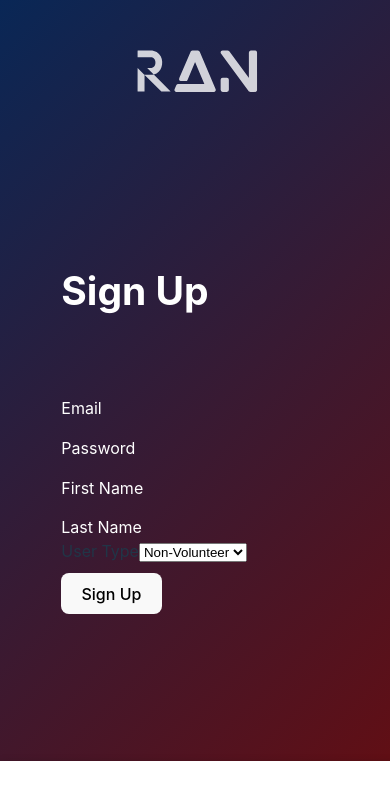
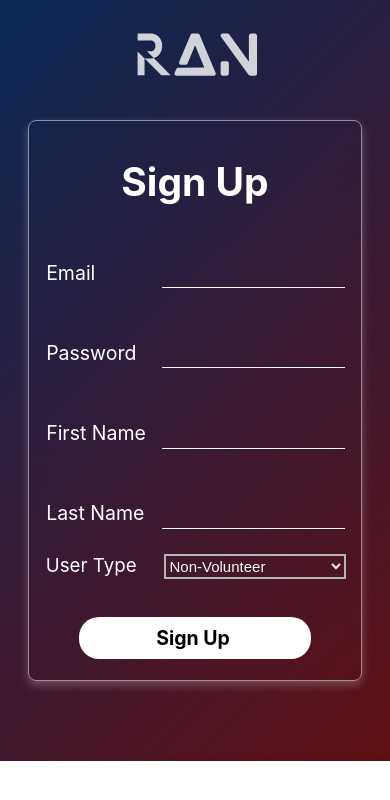
Before and after one commit to Abhinav352/MainProject_S8, a React (Vite) app in the folder main/: page /Sign in a window 390 px wide. Shown: the top 800 px of the page. Built offline with nearby package versions, Linux system fonts and the light colour scheme; no server answers; some icons are missing.

Commit message:
Sign up Mobile view Completed
minor issues in login page fixed

```diff
--- a/main/package.json
+++ b/main/package.json
@@ -4,7 +4,7 @@
   "version": "0.0.0",
   "type": "module",
   "scripts": {
-    "dev": "vite",
+    "dev": "vite --host",
     "build": "vite build",
     "lint": "eslint . --ext js,jsx --report-unused-disable-directives --max-warnings 0",
     "preview": "vite preview"
--- a/main/src/assets/Login.css
+++ b/main/src/assets/Login.css
@@ -178,7 +178,7 @@ body {
         width: 85vw;
         max-width: 400px;
         border-radius: 8px;
-        margin-bottom: 8vh;
+        margin-bottom: 5vh;
         text-align: center;
         border: 1px solid rgba(255, 255, 255, 0.5);
         box-shadow: 0px 4px 10px rgba(230, 224, 224, 0.3);
--- a/main/src/assets/Login.jsx
+++ b/main/src/assets/Login.jsx
@@ -43,6 +43,7 @@ const Login = () => {
     } catch (error) {
       setError('Error during login. Please try again.');
       console.error('Error during login:', error);
+      window.alert('Error during login. Please try again.');
     } finally {
       setLoading(false);
     }
@@ -69,7 +70,7 @@ const Login = () => {
       <label>Enter Your Password </label>
         <input type="password" value={userPassword} onChange={(e) => setPassword(e.target.value)} />
        </div>
-       <div>{error && <p style={{ color: 'red' }}>{error}</p>}</div>
+
 
       <div id='forget'>
         <label for="remember">
--- a/main/src/assets/NavBar.css
+++ b/main/src/assets/NavBar.css
@@ -1,9 +1,11 @@
 body{
+
    margin: 0;
    padding: 0;
 
 }
  .navbar {
+
     display:flex;
     justify-content: space-around;
     align-items: center;
@@ -106,7 +108,7 @@ body{
       width: 40%;
       opacity: 0.8;
       height: auto;
-      top: 5%;
+      top: 3%;
       left: 30%;
     }
     a{
--- a/main/src/assets/Signup.css
+++ b/main/src/assets/Signup.css
@@ -23,7 +23,7 @@ body {
       #field input {
 
         background: transparent;
-        border:none;
+        border: none;
         outline: none;
         color: #fff;
           }
@@ -54,9 +54,7 @@ body {
       padding: 2vh 2vh;
       margin-top: 1vh;
      }
-     #items{
-           padding-top: 0.2vh;
-     }
+
      #field {
         position:relative;
 
@@ -86,7 +84,6 @@ body {
       position: absolute;
       font-size: 1.2vw;
       color: white;
-      margin-top: -vh ;
       left:7%;
     }
     div #userTypeSelect{
@@ -139,40 +136,89 @@ body {
 /* Media query for smaller screens */
 @media screen and (max-width: 600px) {
 
-    .wrap {
+    #wrap {
 
         width: 85vw;
         max-width: 400px;
         border-radius: 8px;
-        margin-bottom: 8vh;
+        margin-bottom: 5vh;
         text-align: center;
         border: 1px solid rgba(255, 255, 255, 0.5);
         box-shadow: 0px 4px 10px rgba(230, 224, 224, 0.3);
         backdrop-filter: blur(9px);
         -webkit-backdrop-filter: blur(9px);
       }
+      body #wrap{
+        padding: vh 1vw;
+        margin-top: -8%;
+        margin-bottom: 5%;
+      }
       h2 {
         font-size:10vw;
         margin-bottom:9vh;
         color: #fff;
       }
-      .field {
+      #field {
         position: relative;
-        border-bottom: 0.2vw solid #ccc;
 
-        margin: 2vh 0 ;
+        margin: 2vh 2vh ;
+        margin-top: 0.1vh;
       }
-      .field label {
+      #field label {
+        position: absolute;
          bottom:130%;
          left: 0;
          font-size:5vw;
   }
-  .field input {
-    top:-8vh;
-    height: 4vh;
+  #field input {
+    position: absolute;
+    border-bottom: 0.2vw solid #f7fbfa;
+
+    margin-top:-9.5%;
+    height: 3vh;
+    left: 39%;
     font-size: 5vw;
-    padding-bottom: 1vh;
-    width: 80%;
+
+    width: 60%;
+
+  }
+  #space{
+    padding: 8vw;
+  }
+  #typelabel{
+    position: absolute;
+    font-size: 4.8vw;
+    margin-top: 2%;
+    color: white;
+    left: 5%;
+  }
+  div #userTypeSelect{
     position: relative;
+    background: transparent;
+    height: 3vh;
+    margin-bottom: 5%;
+    bottom: 10%;
+    margin-top: 2.5%;
+    margin-left: 36%;
+    width: 55%;
+    font-size: 15px;
+    color: rgb(245, 249, 248);
+    border: 2px solid rgb(176, 180, 180);
   }
+
+  #bu{
+    background-color: #ffff ;
+    color: #000000;
+    font-weight: 700 ;
+    border: none;
+    margin: 2.5vh auto;
+    width: 70%;
+    padding: 1vh 1vw 2vw 0;
+    cursor: pointer;
+    border-radius: 20px;
+    font-size: 5vw;
+    border: 0.5vw solid transparent;
+    transition: 0.3s ease;
+  }
+
     }
```
